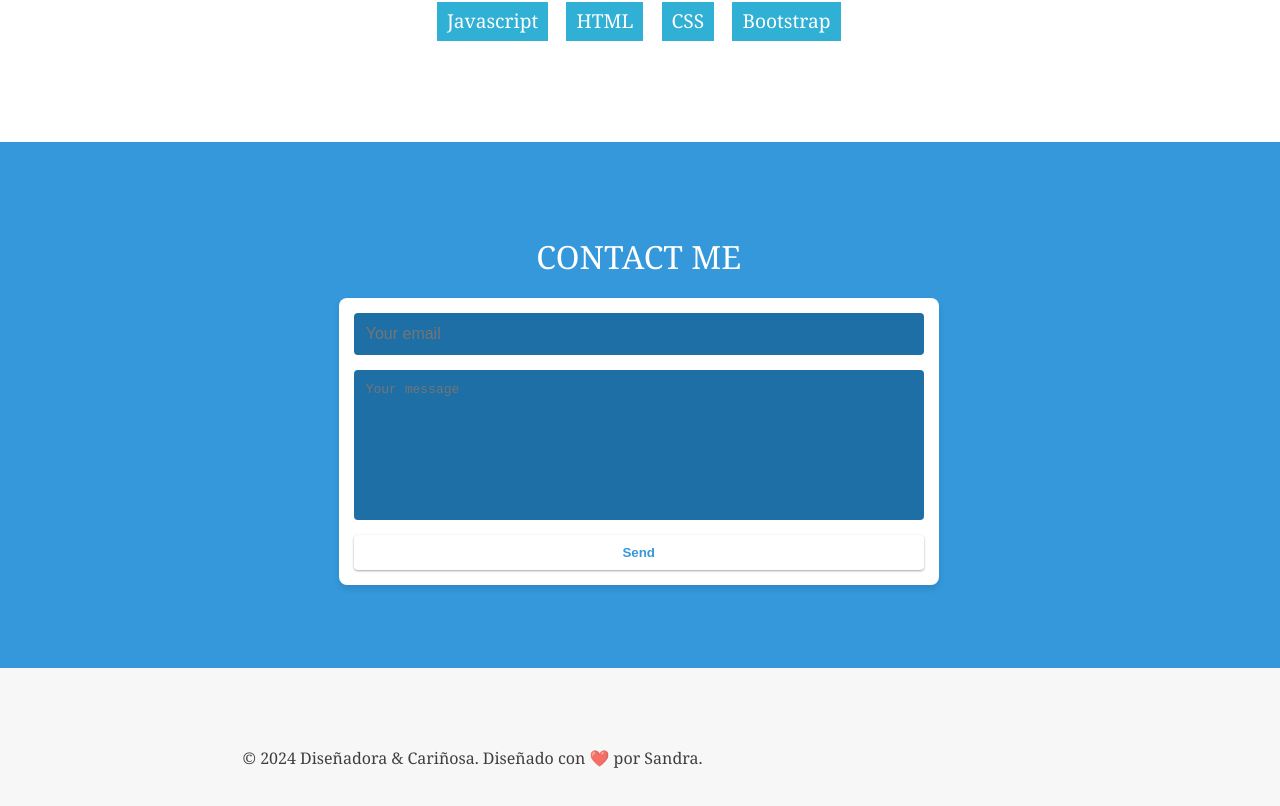
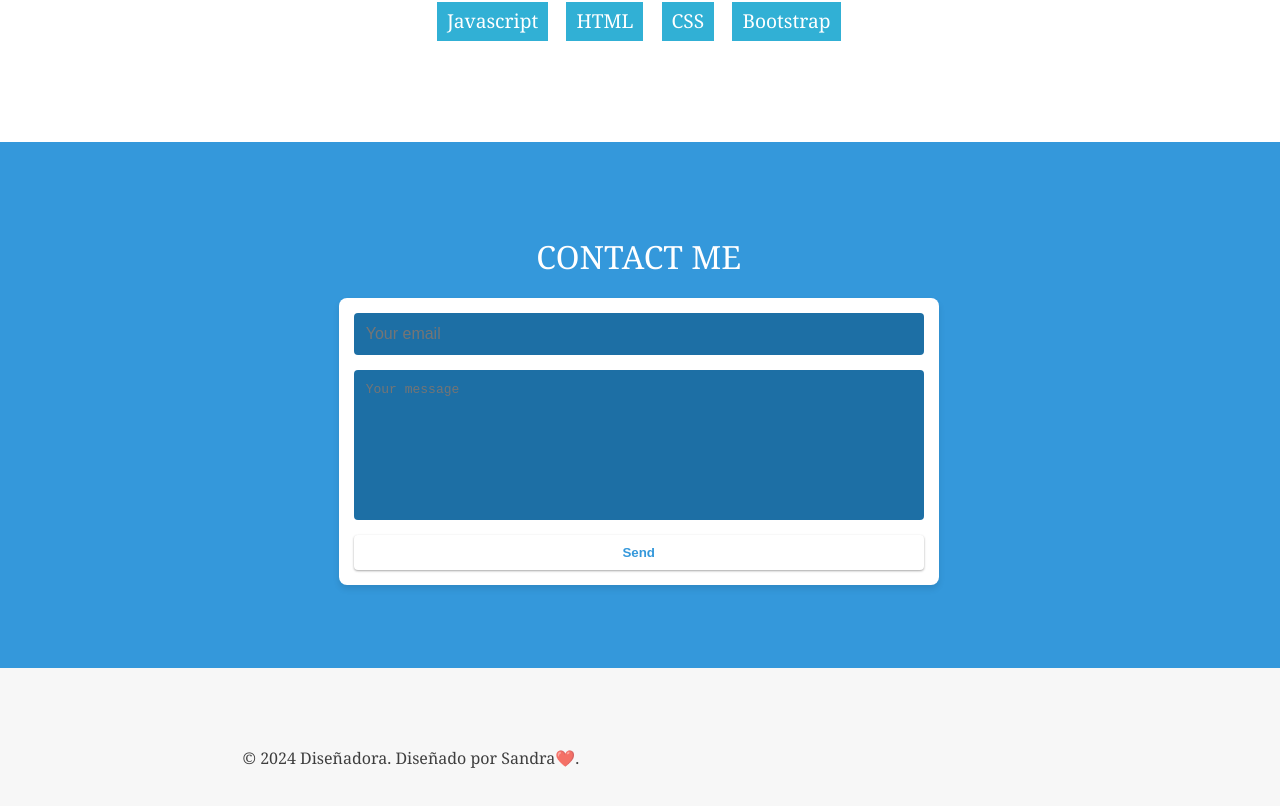
Before and after one commit to sandralopinta/portafoliosandra, a plain HTML site: page index.html in a window 1280 px wide. Shown: the part 4166-4972 px from the top of the page. Drawn offline with Linux system fonts and the light colour scheme.

Commit message:
Update index.html

```diff
--- a/index.html
+++ b/index.html
@@ -264,7 +264,7 @@
           <div class="content-header">
           </div>
           <div class="content-body">
-            <p>© 2024 Diseñadora & Cariñosa. Diseñado con ❤️ por Sandra.</p>
+            <p>© 2024 Diseñadora. Diseñado por Sandra❤️.</p>
           </div>
         </div>
         <div class="side-content"></div>
```
